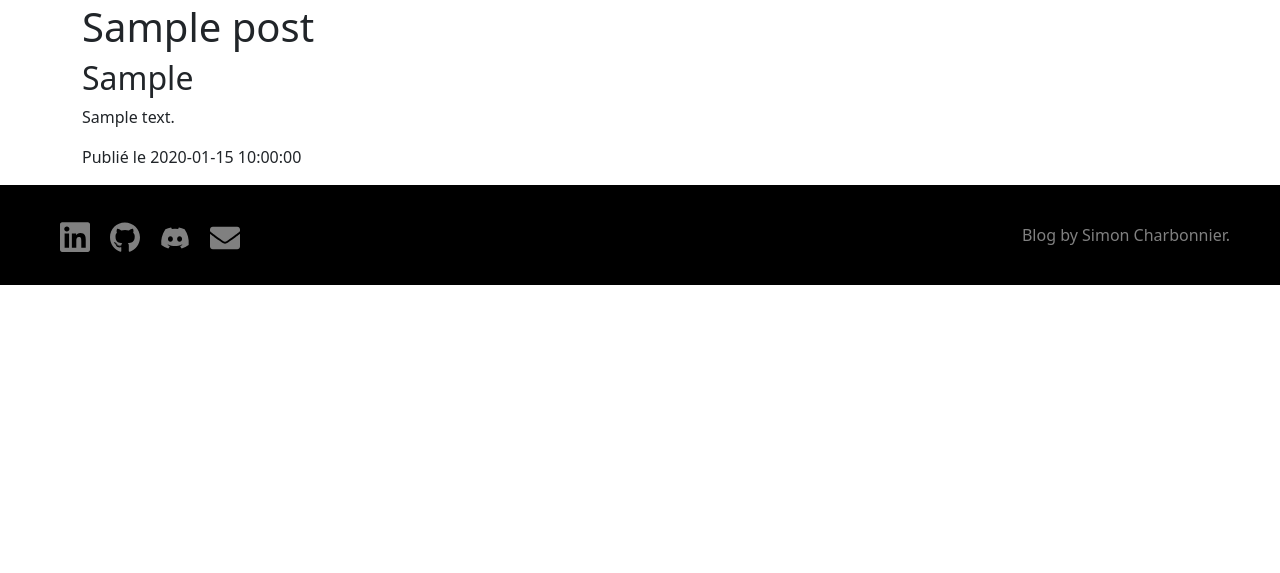
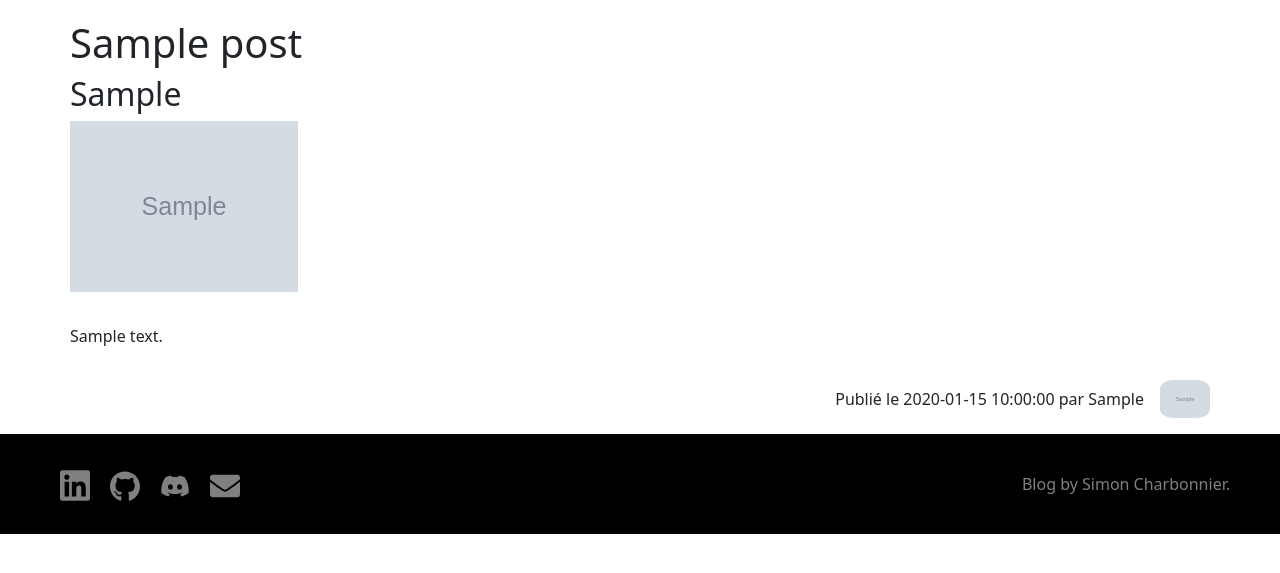
Before and after one commit to Simoncharbonnier/OCP5, a PHP site: page /?controller=post&action=detail&id=1 in a window 1280 px wide. Shown: the part 69-642 px from the top of the page. Run offline with PHP 8.4, Linux system fonts and the light colour scheme; tables that the repository leaves empty or names only in its code hold one stand-in row (values such as "Sample post"); grey boxes marked "Sample" are stand-in pictures.

Commit message:
feat: post detail style & author

```diff
--- a/app/controllers/Post.php
+++ b/app/controllers/Post.php
@@ -1,6 +1,7 @@
 <?php
 
 require_once('app/models/Post_model.php');
+require_once('app/models/User_model.php');
 
 class Post {
 
@@ -10,6 +11,7 @@ class Post {
   public function index() : void {
     $postModel = New Post_model();
     $posts = $postModel->getAll();
+
     include_once('app/views/post/index.php');
   }
 
@@ -18,7 +20,17 @@ class Post {
    */
   public function detail() : void {
     $postModel = New Post_model();
-    $post = $postModel->getById($_GET['id'])[0];
+    $post = $postModel->getById($_GET['id']);
+
+    if (empty($post)) {
+      $this->index();
+    } else {
+      $post = $post[0];
+    }
+
+    $userModel = New User_model();
+    $post['user'] = $userModel->getById($post['user_id'])[0];
+
     include_once('app/views/post/detail.php');
   }
 
--- a/app/models/User_model.php
+++ b/app/models/User_model.php
@@ -1,5 +1,16 @@
 <?php
 
-class User_model {
+require_once('app/models/Model.php');
 
+class User_model extends Model {
+
+  /**
+   * Get a user by id
+   */
+  public function getById($id) {
+    $sql = "SELECT `first_name`, `last_name`, `mail`, `image` FROM User WHERE id = $id";
+    $query = $this->db->prepare($sql);
+    $query->execute();
+    return $query->fetchAll();
+  }
 }
--- a/app/views/components/header.php
+++ b/app/views/components/header.php
@@ -22,7 +22,7 @@
         <a class="nav-link" href="#">Inscription</a>
       </li>
       <li class="nav-item dropdown">
-        <img class="avatar" src="assets/img/photo.jpg" />
+        <img class="avatar" src="assets/img/user/photo.jpg" />
         <div class="dropdown-menu">
           <a class="dropdown-item" href="#">Profil</a>
           <a class="dropdown-item" href="#">Paramètres</a>
--- a/app/views/post/detail.php
+++ b/app/views/post/detail.php
@@ -10,16 +10,25 @@
       <div class="post-headline">
         <h2><?= $post['headline'] ?></h2>
       </div>
+      <?php if ($post['image']) { ?>
+        <div class="post-image">
+          <img src="assets/img/post/<?= $post['image'] ?>" alt="">
+        </div>
+      <?php } ?>
       <div class="post-content">
         <p><?= $post['content'] ?></p>
       </div>
       <div class="post-date">
-        <p>Publié le <?= $post['created_at'] ?></p>
-        <?php if ($post['created_at'] !== $post['updated_at']) { ?>
-          <p>Dernière mise à jour le <?= $post['updated_at'] ?></p>
-        <?php } ?>
+        <div class="date-updated">
+          <?php if ($post['created_at'] !== $post['updated_at']) { ?>
+              <p>Dernière mise à jour le <?= $post['updated_at'] ?></p>
+          <?php } ?>
+        </div>
+        <div class="date-created">
+          <p>Publié le <?= $post['created_at'] ?> par <?= $post['user']['first_name'] ?></p>
+          <img class="avatar" src="assets/img/user/<?= $post['user']['image'] ?>" alt="">
+        </div>
       </div>
-      <!-- <img src="https://raw.githubusercontent.com/lewagon/fullstack-images/master/uikit/skateboard.jpg" /> -->
     </div>
   </div>
 </div>
--- a/assets/css/global.css
+++ b/assets/css/global.css
@@ -1,5 +1,9 @@
 body {
 
+}
+
+.container {
+  padding: 1rem 0;
 }
 
 h1 {
@@ -15,7 +19,7 @@ h3 {
 }
 
 p {
-
+  margin: 0 0 0 0;
 }
 
 a {
--- /dev/null
+++ b/assets/css/post.css
@@ -0,0 +1,22 @@
+.post-image img {
+  width: 20%;
+}
+
+.post-content {
+  margin: 2rem 0;
+}
+
+.post-date {
+  display: flex;
+  justify-content: space-between;
+  align-items: center;
+}
+
+.date-created {
+  display: flex;
+  align-items: center;
+}
+
+.date-created img {
+  margin-left: 1rem;
+}
--- a/assets/css/posts.css
+++ b/assets/css/posts.css
@@ -3,7 +3,6 @@
 .posts {
   text-align: center;
   padding: 2rem 0;
-  border-bottom: 1px solid lightgrey;
 }
 
 .posts h1 {
```
Also changed, not shown: 1 other file.
